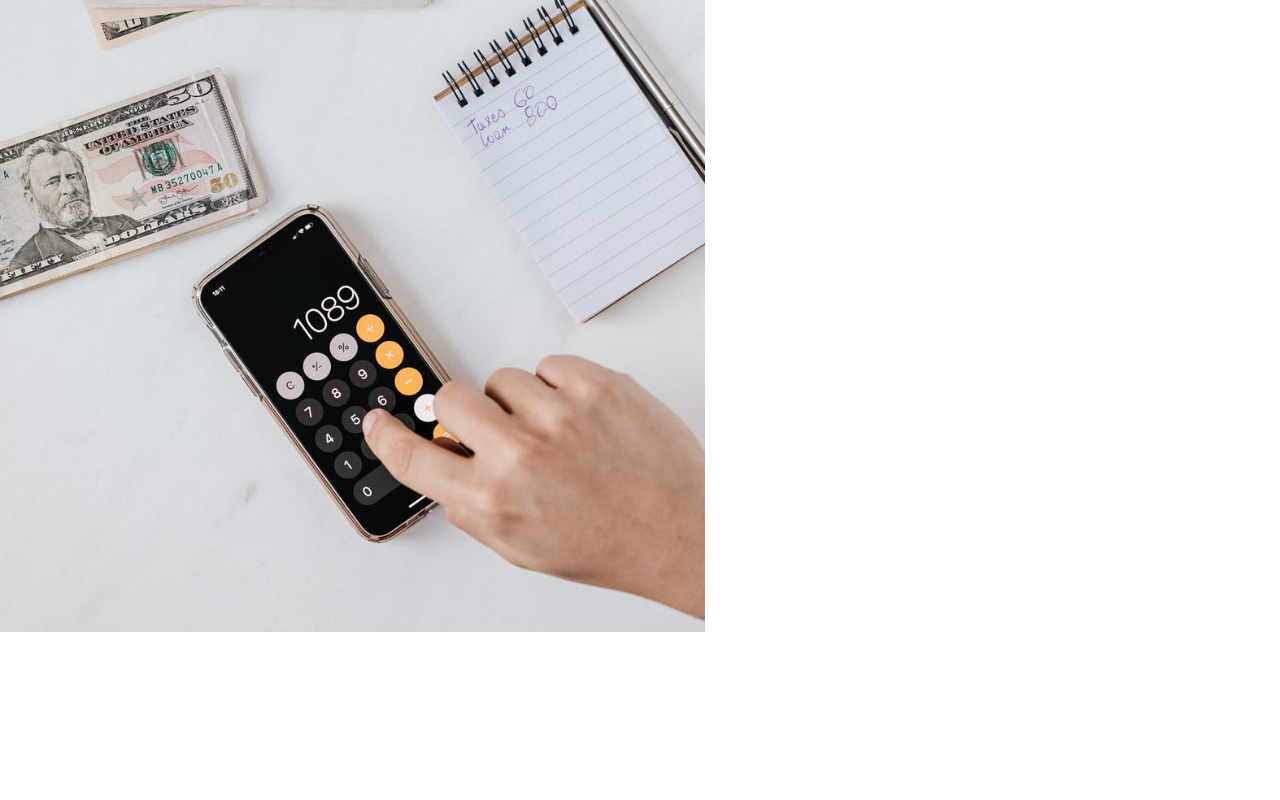
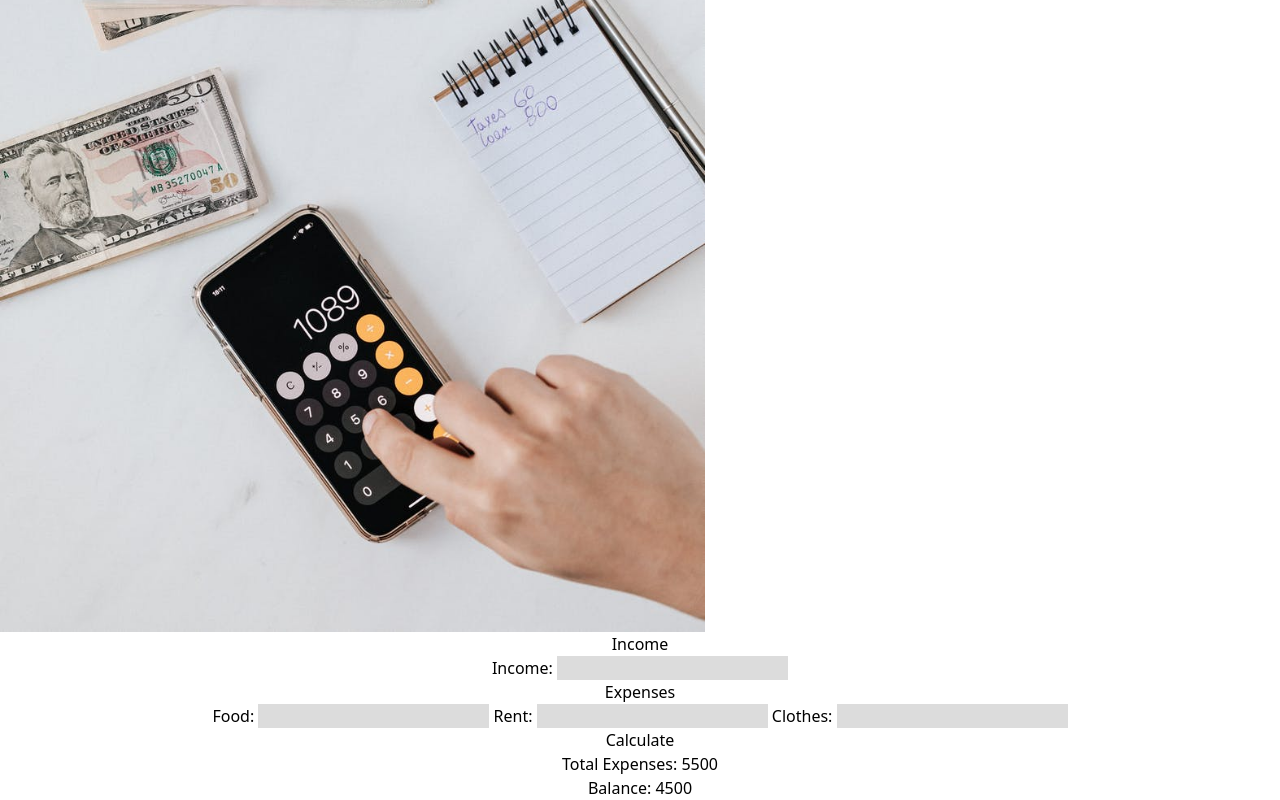
Before and after one commit to omarjafor/MoneyMaster, a plain HTML site: page index.html in a window 1280 px wide. Shown: the part 565-1365 px from the top of the page. Before the commit the page ends 1197 px from the top, so only its background shows below. Drawn offline with nearby package versions, Linux system fonts and the light colour scheme.

Commit message:
front work

```diff
--- a/index.html
+++ b/index.html
@@ -1,11 +1,13 @@
 <!DOCTYPE html>
 <html lang="en" data-theme="light">
+
 <head>
     <meta charset="UTF-8">
     <meta name="viewport" content="width=device-width, initial-scale=1.0">
     <script src="https://cdn.tailwindcss.com"></script>
     <title>Money Master DOM</title>
 </head>
+
 <body>
     <section>
         <div class="text-center">
@@ -14,9 +16,28 @@
                 <img src="img.jpg" alt="Money Master Image" width="705px">
             </div>
             <div>
-
+                <div>
+                    <h2>Income</h2>
+                    <label for="income">Income:</label>
+                    <input class="bg-[#DCDCDC]" type="number" name="income" id="income">
+                </div>
+                <div>
+                    <h2>Expenses</h2>
+                    <label for="food">Food:</label>
+                    <input class="bg-[#DCDCDC]" type="number" name="food" id="food">
+                    <label for="rent">Rent:</label>
+                    <input class="bg-[#DCDCDC]" type="number" name="rent" id="rent">
+                    <label for="clothes">Clothes:</label>
+                    <input class="bg-[#DCDCDC]" type="number" name="clothes" id="clothes">
+                </div>
+                <div>
+                    <button>Calculate</button>
+                    <h2>Total Expenses: <span>5500</span></h2>
+                    <h2>Balance: <span>4500</span></h2>
+                </div>
             </div>
         </div>
     </section>
 </body>
+
 </html>
```
